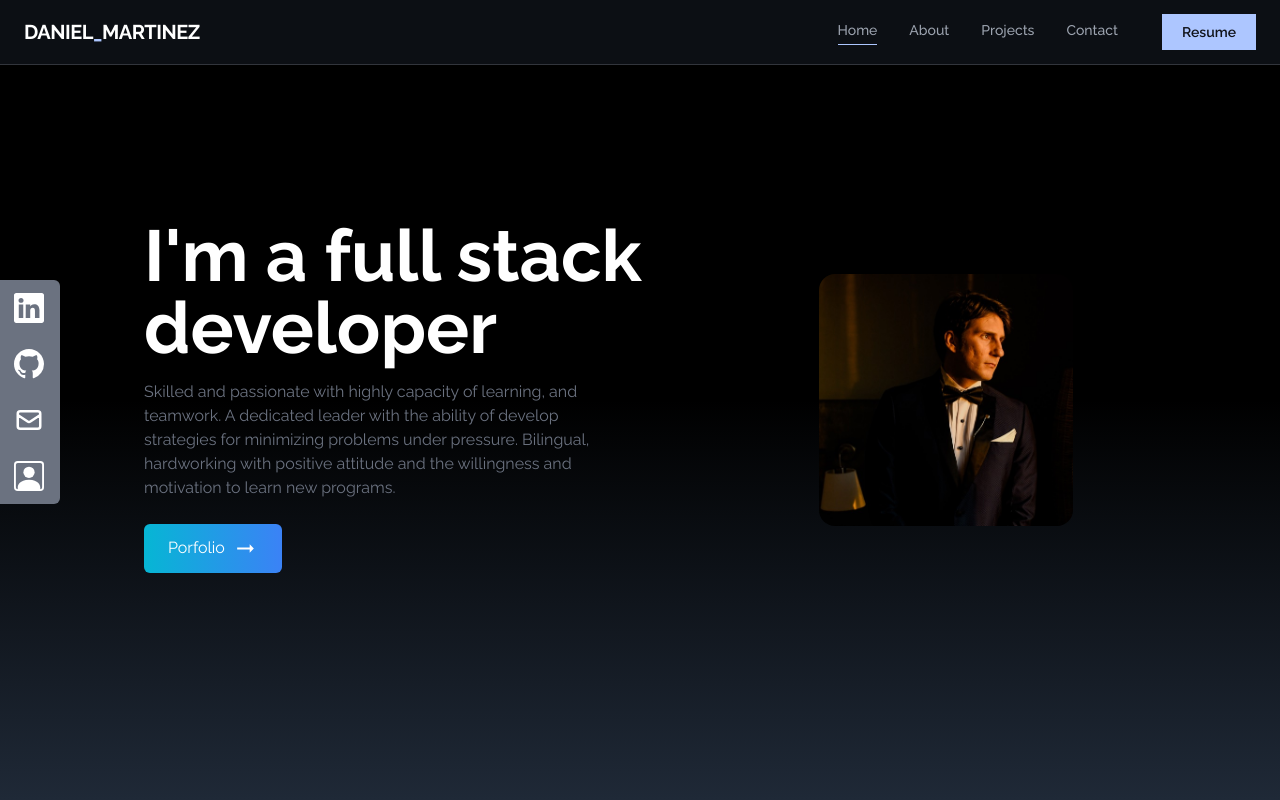
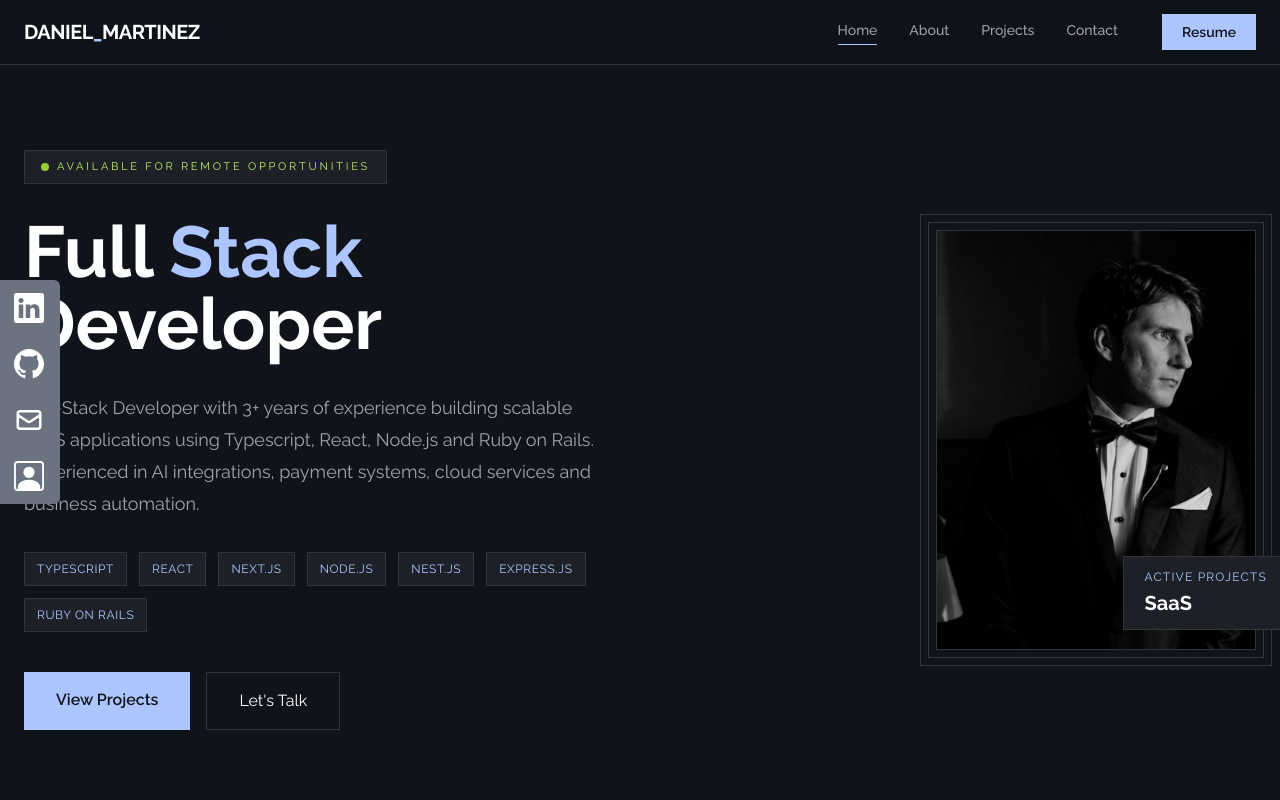
Before and after one commit to dmc2m4/Portfolio, a React (Create React App) app: page / in a window 1280 px wide. Shown: the top 800 px of the page. Built offline with nearby package versions, Linux system fonts and the light colour scheme.

Commit message:
update hero

```diff
--- a/src/components/Home.tsx
+++ b/src/components/Home.tsx
@@ -1,33 +1,124 @@
-const picture = require("../assets/Daniel.jpg")
-const { MdArrowRightAlt } = require("react-icons/md")
-const {Link} = require('react-scroll')
+import { Link } from "react-scroll";
 
+const technologies = [
+  "TypeScript",
+  "React",
+  "Next.js",
+  "Node.js",
+  "Nest.js",
+  "Express.js",
+  "Ruby on Rails",
+];
 
 const Home = () => {
+  return (
+    <section
+      id="home"
+      className="min-h-screen bg-[#10131a] flex items-center pt-20"
+    >
+      <div className="max-w-7xl mx-auto w-full px-6">
+        <div className="flex flex-col-reverse lg:flex-row items-center justify-between gap-20">
+          {/* LEFT */}
 
-    return (
-        <div className='h-auto sm:h-screen w-full bg-gradient-to-b from-black via-black to-gray-800' id="home">
-            <div className='max-w-screen-lg mx-auto flex flex-col items-center justify-center h-full px-4 md:flex-row pt-12 sm:pt-0'>
-                <div className='flex flex-col justify-center h-full pt-12 sm:pt-0'>
-                    <h2 className='text-3xl sm:text-7xl font-bold text-white'>I'm a full stack developer</h2>
-                    <p className='text-gray-500 py-4 max-w-md'>
-                        Skilled and passionate with highly capacity of learning, and teamwork. A dedicated leader with the ability of develop strategies for minimizing problems under pressure. Bilingual, hardworking with positive attitude and the willingness and motivation to learn new programs.
+          <div className="max-w-2xl">
+            {/* Badge */}
+
+            <div className="inline-flex items-center gap-2 px-4 py-2 mb-8 border border-[#32353c] bg-[#1d2027]">
+              <span className="w-2 h-2 rounded-full bg-lime-400 animate-pulse" />
+
+              <span className="uppercase tracking-[0.25em] text-[11px] text-lime-300">
+                Available for Remote Opportunities
+              </span>
+            </div>
+
+            {/* Title */}
+
+            <h1 className="text-5xl md:text-7xl font-bold leading-tight text-white">
+              Full <span className="text-[#adc6ff]">Stack</span>
+              <br />
+              Developer
+            </h1>
+
+            {/* Description */}
+
+            <p className="mt-8 max-w-xl text-lg leading-8 text-gray-400">
+              Full-Stack Developer with 3+ years of experience building scalable
+              SaaS applications using Typescript, React, Node.js and Ruby on
+              Rails. Experienced in AI integrations, payment systems, cloud
+              services and business automation.
             </p>
-                    <div className="pb-5 sm:pb-0">
-                        <Link to='portfolio' smooth duration={500} className='group text-white w-fit px-6 py-3 my-2 flex items-center rounded-md bg-gradient-to-r from-cyan-500 to-blue-500 cursor-pointer'>
-                            Porfolio
-                            <span className='group-hover:rotate-90 duration-300'>
-                                <MdArrowRightAlt size={25} className="ml-2"/>
+
+            {/* Technologies */}
+
+            <div className="flex flex-wrap gap-3 mt-8">
+              {technologies.map((tech) => (
+                <span
+                  key={tech}
+                  className="px-3 py-2 border border-[#32353c] bg-[#1d2027] text-xs uppercase tracking-wider text-[#adc6ff]"
+                >
+                  {tech}
                 </span>
+              ))}
+            </div>
+
+            {/* Buttons */}
+
+            <div className="flex flex-wrap gap-4 mt-10">
+              <Link
+                to="projects"
+                smooth
+                duration={500}
+                className="cursor-pointer px-8 py-4 bg-[#adc6ff] text-[#10131a] font-semibold hover:opacity-90 transition-all"
+              >
+                View Projects
+              </Link>
+
+              <Link
+                to="contact"
+                smooth
+                duration={500}
+                className="cursor-pointer px-8 py-4 border border-[#32353c] text-white hover:border-[#adc6ff] transition-all"
+              >
+                Let's Talk
               </Link>
             </div>
           </div>
-                <div>
-                    <img src={picture} alt='my profile' className='rounded-2xl mx-auto w-2/3 my-auto ' />
+
+          {/* RIGHT */}
+
+          <div className="relative group">
+            {/* Outer Border */}
+
+            <div className="absolute -inset-4 border border-[#32353c]" />
+
+            {/* Inner Border */}
+
+            <div className="absolute -inset-2 border border-[#adc6ff]/20" />
+
+            {/* Image */}
+
+            <div className="w-[320px] h-[420px] overflow-hidden border border-[#32353c] bg-[#1d2027]">
+              <img
+                src="/images/daniel.jpg"
+                alt="Daniel Martinez"
+                className="w-full h-full object-cover object-top grayscale hover:grayscale-0 transition-all duration-700"
+              />
+            </div>
+
+            {/* Experience Card */}
+
+            <div className="absolute bottom-5 -right-8 border border-[#32353c] bg-[#1d2027] px-5 py-3">
+              <p className="text-[#adc6ff] text-xs uppercase tracking-widest">
+                Active Projects
+              </p>
+
+              <h3 className="text-white text-xl font-bold mt-1">SaaS</h3>
             </div>
           </div>
         </div>
-    )
-}
+      </div>
+    </section>
+  );
+};
 
 export default Home;
```
Also changed, not shown: public/images/Daniel.jpg (renamed from src/assets/Daniel.jpg). Lines whose indentation alone changed are shown as unchanged.
